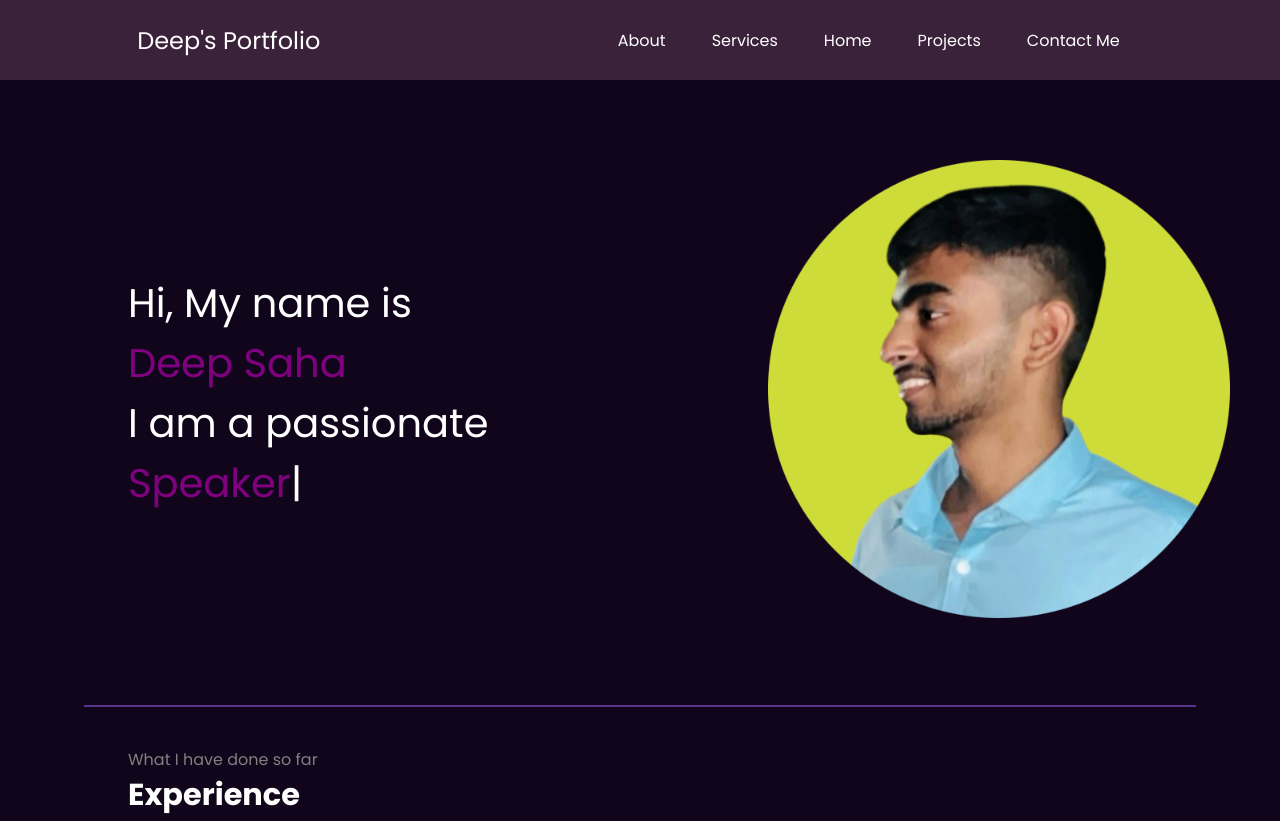
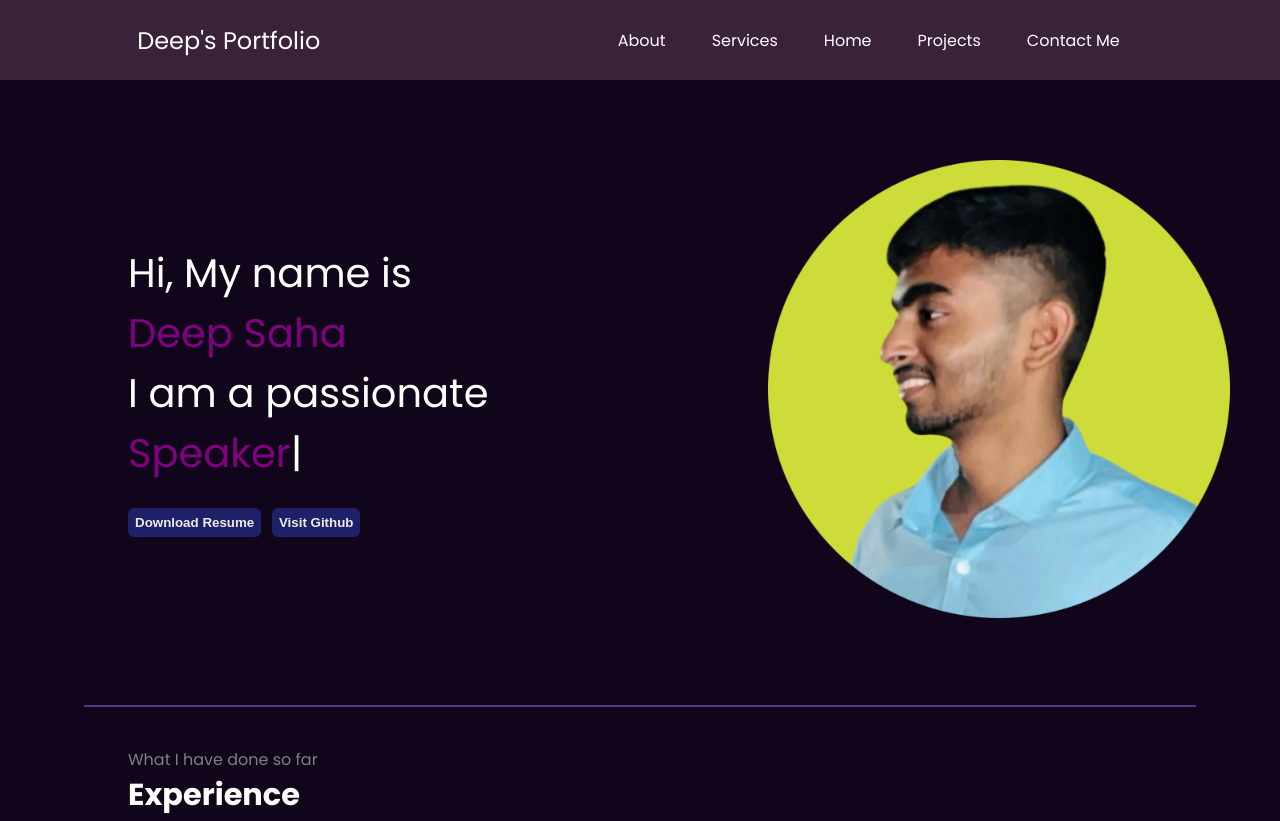
Before and after one commit to DeepSaha25/Portfolio, a plain HTML site: page index.html in a window 1280 px wide. Shown: the top 821 px of the page. Drawn offline with nearby package versions, Linux system fonts and the light colour scheme.

Commit message:
initial3

```diff
--- a/index.html
+++ b/index.html
@@ -28,6 +28,10 @@
           Hi, My name is <span class="purple">Deep Saha</span>
           <div>I am a passionate</div>
           <span id="element"></span>
+          <div class="buttons">
+            <button class="btn">Download Resume</button>
+            <button href="https://github.com/DeepSaha25" class="btn">Visit Github</button>
+          </div>
         </div>
         <div class="rightSection">
           <img src="pro.png" alt="" />
@@ -102,6 +106,7 @@
       </div>
     </footer>
     <script src="script.js"></script>
+    <script src="https://cdn.jsdelivr.net/npm/tsparticles@2/tsparticles.bundle.min.js"></script>
     <script src="https://unpkg.com/typed.js@2.1.0/dist/typed.umd.js"></script>
     <script>
       var typed = new Typed("#element", {
--- a/style.css
+++ b/style.css
@@ -53,7 +53,16 @@ nav ul a:hover {
 .leftSection {
   font-size: 2.5rem;
 }
-
+.leftSection .btn {
+       background: #1e2167;
+    padding: 7px;
+    color: #ececec;
+    font-weight: bolder;
+    border: none;
+    border-radius: 6px;
+    font-size: 15;
+    cursor: pointer;
+}
 .rightSection img {
   height: 458px;
   width: 462px;
```
